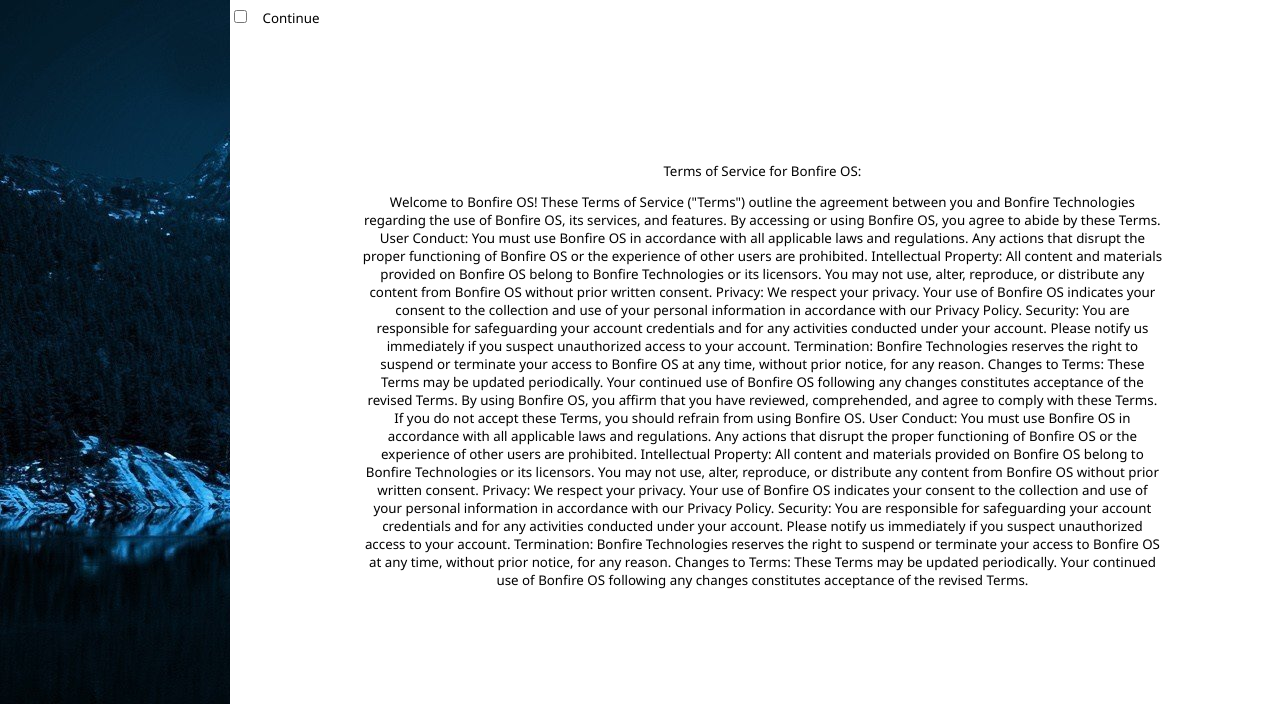
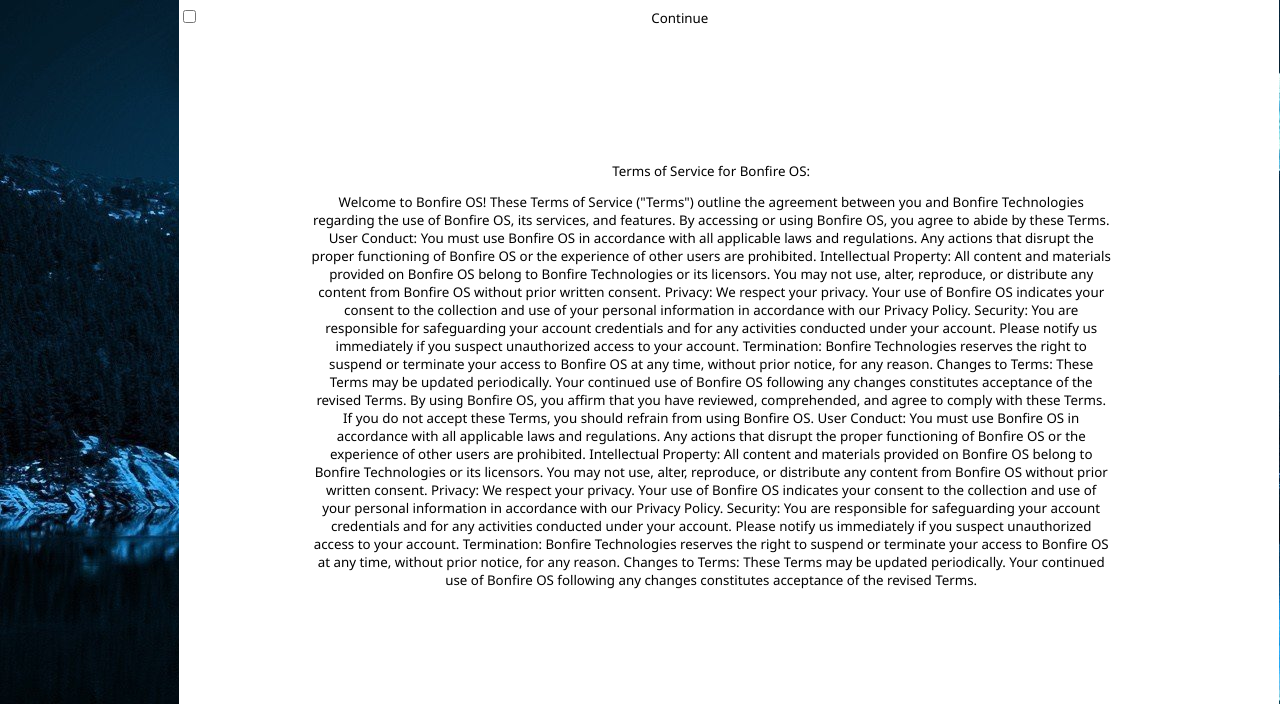
Before and after one commit to syntaxMORG0/Bonfire-OS, a plain HTML site: page TermsOfService.html in a window 1280 px wide. Shown: the part 96-800 px from the top of the page. Drawn offline with nearby package versions, Linux system fonts and the light colour scheme.

Commit message:
I have centerd the "terms of servece" screen more.

```diff
--- a/TermsOfService.html
+++ b/TermsOfService.html
@@ -23,7 +23,7 @@
             background-color: white;
             border-radius: 27px;
             top: 2%;
-            left: 18%;
+            left: 14%;
         }
 
         .TOS-button {
@@ -34,7 +34,7 @@
         color: black;
         background-color: white;
         font-family: 'Segoe UI', Tahoma, Geneva, Verdana, sans-serif;
-
+        margin-left: 40%;
         }
 
         .TOS-button:hover {
@@ -61,7 +61,7 @@
         }
 
         .text-epic {
-            padding: 12%;
+
         }
 
 
```
